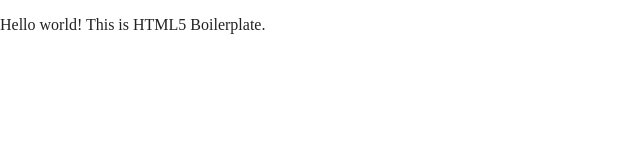
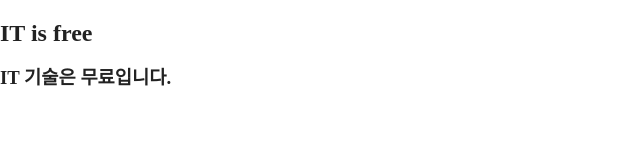
Before and after one commit to eunryong-hwang/itisfree, a website built with Parcel: page index.html in a window 1280 px wide. Shown: the whole page, without its empty margins (0-640 px from the left). Built offline with nearby package versions, Linux system fonts and the light colour scheme.

Commit message:
update index.html

```diff
--- a/index.html
+++ b/index.html
@@ -25,7 +25,8 @@
 <body>
 
   <!-- Add your site or application content here -->
-  <p>Hello world! This is HTML5 Boilerplate.</p>
+  <h2>IT is free</h2>
+  <h3>IT 기술은 무료입니다.</h3>
   <script src="js/vendor/modernizr-3.11.2.min.js"></script>
   <script src="js/plugins.js"></script>
   <script src="js/main.js"></script>
```
Also changed, not shown: 1 other file.
